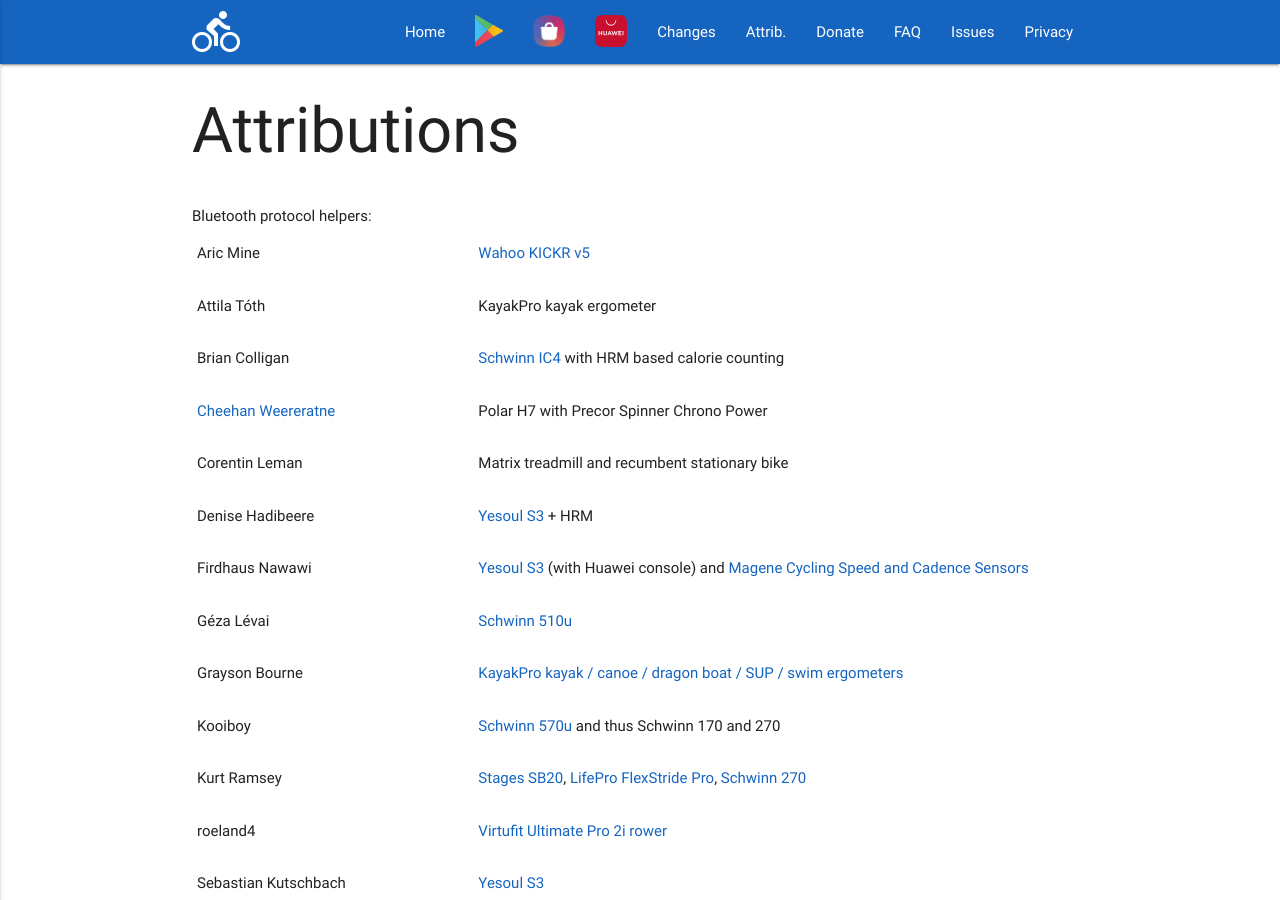
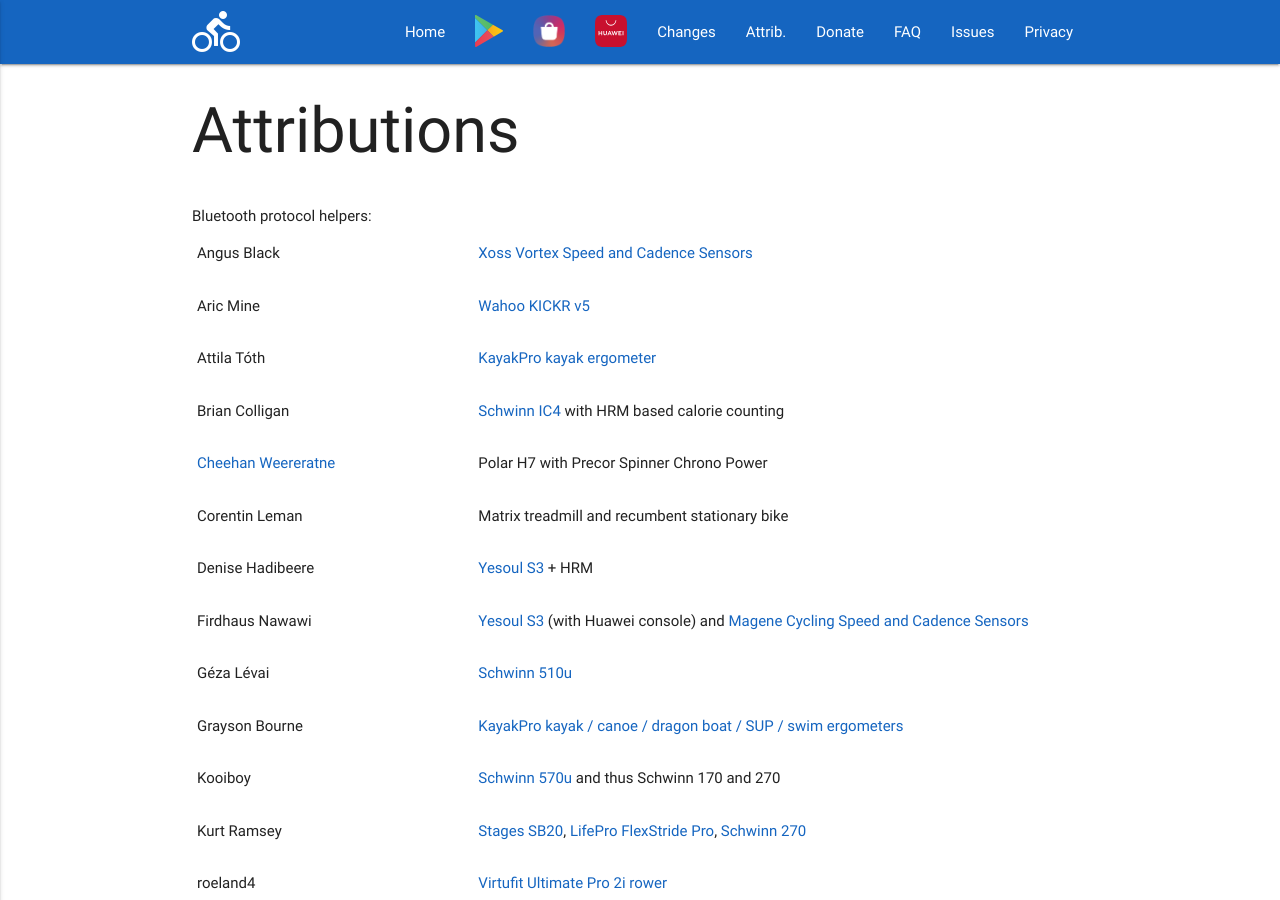
Before and after one commit to TrackMyIndoorWorkout/TrackMyIndoorWorkout.github.io, a Jekyll site: the page built from attributions.md, in a window 1280 px wide and 900 px high. Built offline with Jekyll 4.4.1, drawn with Linux system fonts in a browser that asks for light colours.

Commit message:
Attribute Angus Black for the Xoss Vortex support debugging

```diff
--- a/attributions.md
+++ b/attributions.md
@@ -15,12 +15,16 @@ permalink: /attributions/
     <div class="col s12">
       <table border="0">
         <tr>
+          <td>Angus Black</td>
+          <td><a href="{{ site.xoss_vortex_url }}">Xoss Vortex Speed and Cadence Sensors</a></td>
+        </tr>
+        <tr>
           <td>Aric Mine</td>
           <td><a href="{{ site.wahoo_kickr_url }}">Wahoo KICKR v5</a></td>
         </tr>
         <tr>
           <td>Attila Tóth</td>
-          <td>KayakPro kayak ergometer</td>
+          <td><a href="{{ site.kayakpro_site_url }}">KayakPro kayak ergometer</a></td>
         </tr>
         <tr>
           <td>Brian Colligan</td>
```
